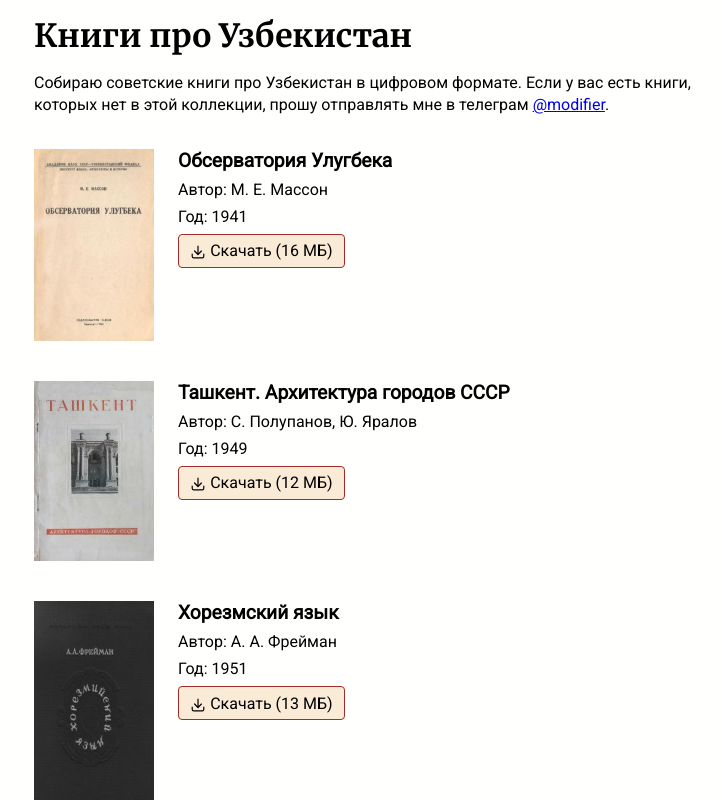
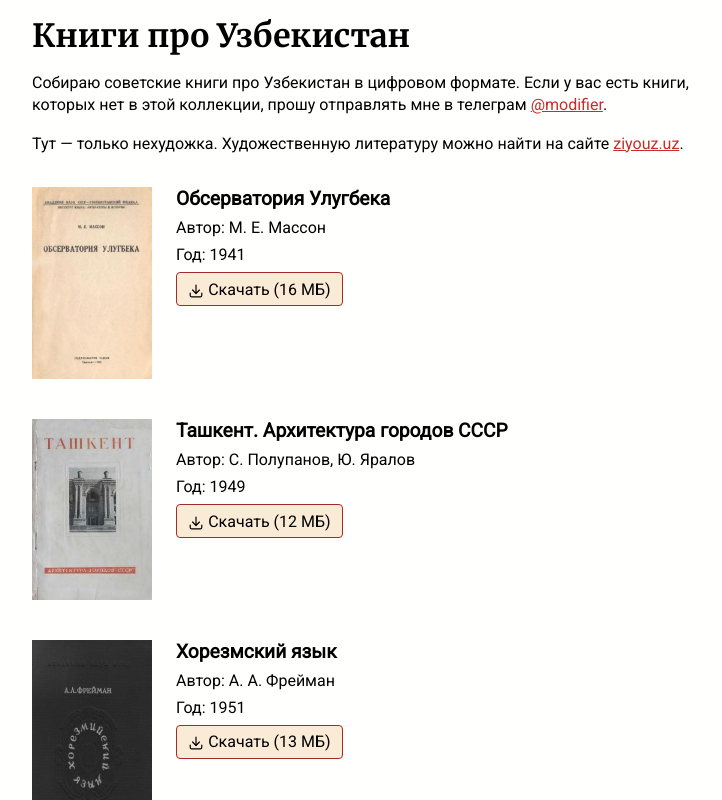
Before and after one commit to modifier/uzlib, a SvelteKit app: page / in a window 1280 px wide. Shown: the top 800 px of the page, without its empty margins (256-978 px from the left). Built offline with nearby package versions, Linux system fonts and the light colour scheme.

Commit message:
Add footer

```diff
--- a/src/app.scss
+++ b/src/app.scss
@@ -11,3 +11,12 @@ body {
 	height: 100%;
 	margin: 0;
 }
+
+a {
+	color: hsl(0 64% 48%);
+	transition: all 0.2s;
+
+	&:hover {
+		color: hsl(0deg 59.42% 40.59%);
+	}
+}
--- a/src/routes/+page.svelte
+++ b/src/routes/+page.svelte
@@ -8,18 +8,30 @@
 
 	<p>
 		Собираю советские книги про Узбекистан в цифровом формате. Если у вас есть книги, которых нет в этой коллекции,
-		прошу отправлять мне в телеграм <a href="https://t.me/modifier">@modifier</a>.
+		прошу отправлять мне в телеграм <a href="https://t.me/modifier" target="_blank">@modifier</a>.
+	</p>
+	<p>
+		Тут &mdash; только нехудожка. Художественную литературу можно найти на сайте <a href="https://www.ziyouz.uz/ru/" target="_blank">ziyouz.uz</a>.
 	</p>
 	<section>
 		{#each Object.entries(books) as [filename, book]}
 			<Book {filename} {book} />
 		{/each}
 	</section>
+	<footer>
+		<p>
+			2023. Сделано в Ташкенте.
+		</p>
+		<p>
+			Исходный код опубликован на <a href="https://github.com/modifier/uzlib" target="_blank">GitHub</a>.
+		</p>
+	</footer>
 </main>
 
 <style lang="scss">
 	main {
-		max-width: 700px;
+		max-width: 44rem;
+		padding: 0 1rem;
 		margin: 1rem auto;
 	}
 
```
